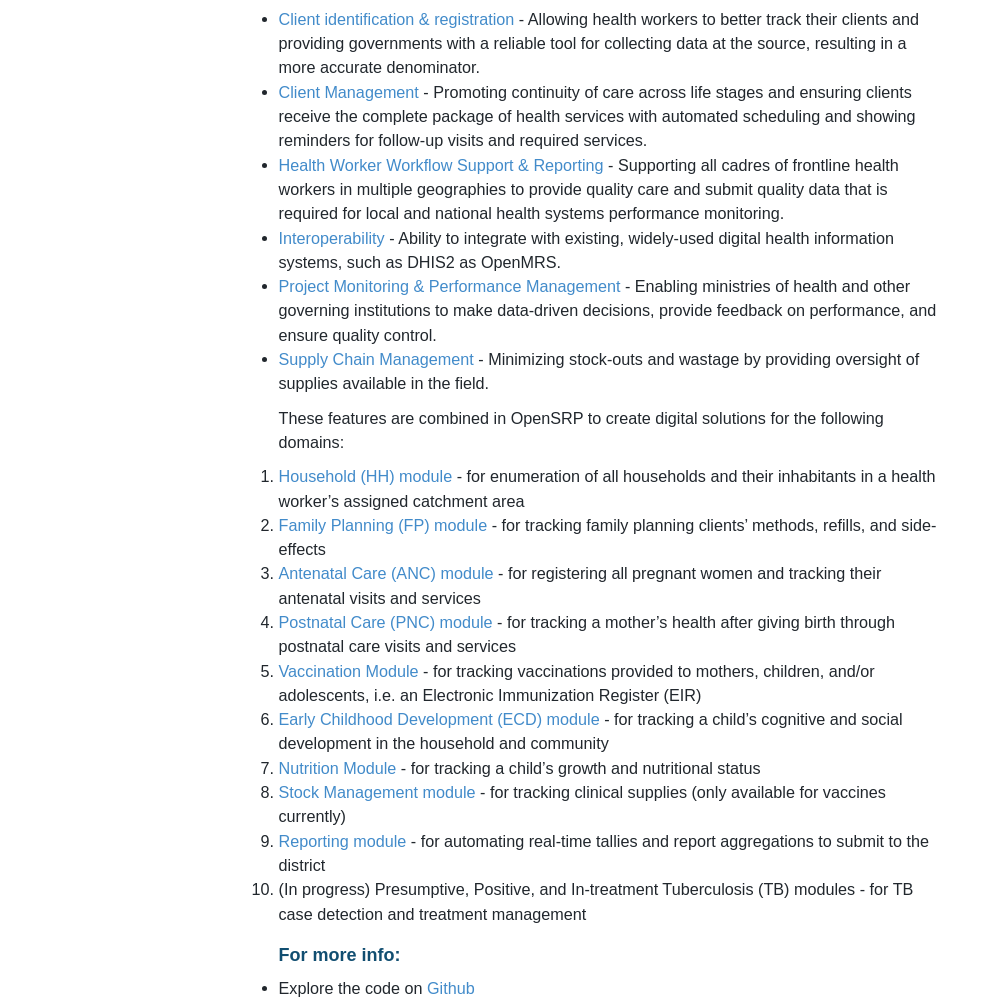
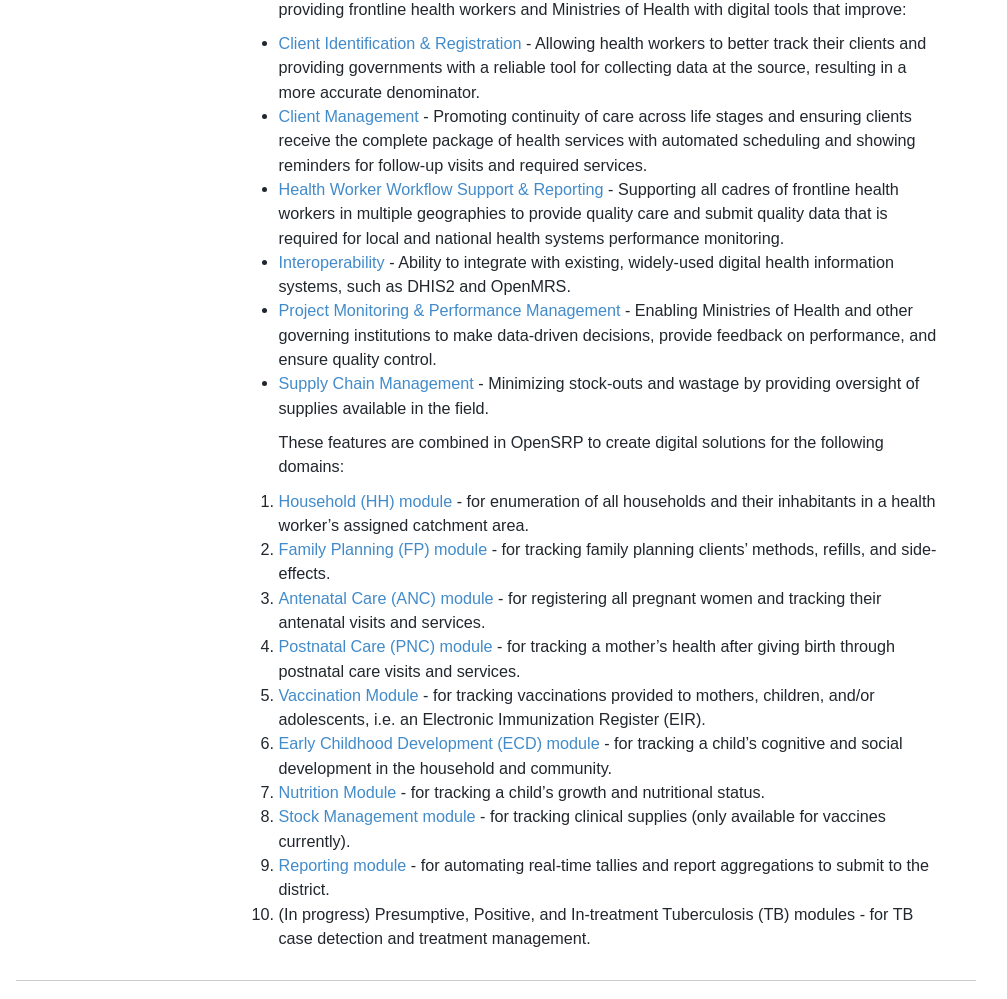
Before and after one commit to opensrp/opensrp.github.io, a plain HTML site: page features-what-is-opensrp.html in a window 1280 px wide. Shown: the part 612-1611 px from the top of the page, without its empty margins (144-1151 px from the left). Drawn offline with Linux system fonts and the light colour scheme.

Commit message:
CG: Clean-up on What is OpenSRP page

```diff
--- a/features-what-is-opensrp.html
+++ b/features-what-is-opensrp.html
@@ -61,19 +61,19 @@
 		<br>
 		<p>Frontline Health Workers (FHWs), often the first and only contact for health care services in low- and middle-income countries, are burdened by archaic paper systems. Time spent on paperwork undermines the quality and coverage of essential services, increasing FHW frustration with disconnected bureaucratic systems. Additionally, governments struggle to supervise this large workforce; ensure data quality and timeliness of reporting; and guarantee appropriate and equitable care under low resource conditions.</p>
 
-		<p>A combination of comprehensive client registration and robust data on reportable health and service events is critical for health systems to identify and address gaps in coverage, quality, and equity. Existing technology solutions are fragmented, unscalable, functionally limited, and are not interoperable with national-level information systems. Stand-alone technologies often do not adhere to global standards, integrate evidence-based guidelines or innovations in client and worker engagement. The Open Smart Register Platform aims to address each of these issues by creating a comprehensive digital register platform based on global standards of care and integrating with leading edge technologies.</p>
+		<p>A combination of comprehensive client registration and robust data on reportable health and service events is critical for health systems to identify and address gaps in coverage, quality, and equity. Existing technology solutions are fragmented, unscalable, functionally limited, and are not interoperable with national-level information systems. Stand-alone technologies often do not adhere to global standards nor integrate evidence-based guidelines or innovations in client and worker engagement. The Open Smart Register Platform aims to address each of these issues by creating a comprehensive digital register platform based on global standards of care and integrated into a country’s existing health information systems and architecture.</p>
 
 		<p>OpenSRP can reduce the paper register and reporting burdens in health systems by providing frontline health workers and Ministries of Health with digital tools that improve:</p>
 		<ul>
-			<li><a href="features-client-id-registration.html">Client identification &amp; registration</a> - Allowing health workers to better track their clients and providing governments with a reliable tool for collecting data at the source, resulting in a more accurate denominator.
+			<li><a href="features-client-id-registration.html">Client Identification &amp; Registration</a> - Allowing health workers to better track their clients and providing governments with a reliable tool for collecting data at the source, resulting in a more accurate denominator.
 			</li>
 			<li><a href="features-client-management.html">Client Management</a> - Promoting continuity of care across life stages and ensuring clients receive the complete package of health services with automated scheduling and showing reminders for follow-up visits and required services.
 			</li>
 			<li><a href="features-workflow-support.html">Health Worker Workflow Support &amp; Reporting</a> - Supporting all cadres of frontline health workers in multiple geographies to provide quality care and submit quality data that is required for local and national health systems performance monitoring.
 			</li>
-			<li><a href="features-interoperability.html">Interoperability</a> - Ability to integrate with existing, widely-used digital health information systems, such as DHIS2 as OpenMRS.
+			<li><a href="features-interoperability.html">Interoperability</a> - Ability to integrate with existing, widely-used digital health information systems, such as DHIS2 and OpenMRS.
 			</li>
-			<li><a href="features-project-monitoring.html">Project Monitoring &amp; Performance Management</a> - Enabling ministries of health and other governing institutions to make data-driven decisions, provide feedback on performance, and ensure quality control.
+			<li><a href="features-project-monitoring.html">Project Monitoring &amp; Performance Management</a> - Enabling Ministries of Health and other governing institutions to make data-driven decisions, provide feedback on performance, and ensure quality control.
 			</li>
 			<li><a href="features-supply-chain-management.html">Supply Chain Management</a> - Minimizing stock-outs and wastage by providing oversight of supplies available in the field.
 			</li>
@@ -82,24 +82,17 @@
 		<p>These features are combined in OpenSRP to create digital solutions for the following domains:</p>
 
 		<ol>
-			<li><a href="solutions-household.html">Household (HH) module</a> - for enumeration of all households and their inhabitants in a health worker’s assigned catchment area</li>
-			<li><a href="solutions-family-planning.html">Family Planning (FP) module</a> - for tracking family planning clients’ methods, refills, and side-effects</li>
-			<li><a href="solutions-antenatal-care.html">Antenatal Care (ANC) module</a> - for registering all pregnant women and tracking their antenatal visits and services</li>
-			<li><a href="solutions-postnatal-care.html">Postnatal Care (PNC) module</a> - for tracking a mother’s health after giving birth through postnatal care visits and services</li>
-			<li><a href="solutions-vaccination.html">Vaccination Module</a> - for tracking vaccinations provided to mothers, children, and/or adolescents, i.e. an Electronic Immunization Register (EIR)</li>
-			<li><a href="solutions-early-childhood-development.html">Early Childhood Development (ECD) module</a> - for tracking a child’s cognitive and social development in the household and community</li>
-			<li><a href="solutions-nutrition.html">Nutrition Module</a> - for tracking a child’s growth and nutritional status</li>
-			<li><a href="solutions-stock.html">Stock Management module</a> - for tracking clinical supplies (only available for vaccines currently)</li>
-			<li><a href="solutions-inapp-reporting.html">Reporting module</a> - for automating real-time tallies and report aggregations to submit to the district </li>
-			<li>(In progress) Presumptive, Positive, and In-treatment Tuberculosis (TB) modules - for TB case detection and treatment management</li>
+			<li><a href="solutions-household.html">Household (HH) module</a> - for enumeration of all households and their inhabitants in a health worker’s assigned catchment area.</li>
+			<li><a href="solutions-family-planning.html">Family Planning (FP) module</a> - for tracking family planning clients’ methods, refills, and side-effects.</li>
+			<li><a href="solutions-antenatal-care.html">Antenatal Care (ANC) module</a> - for registering all pregnant women and tracking their antenatal visits and services.</li>
+			<li><a href="solutions-postnatal-care.html">Postnatal Care (PNC) module</a> - for tracking a mother’s health after giving birth through postnatal care visits and services.</li>
+			<li><a href="solutions-vaccination.html">Vaccination Module</a> - for tracking vaccinations provided to mothers, children, and/or adolescents, i.e. an Electronic Immunization Register (EIR).</li>
+			<li><a href="solutions-early-childhood-development.html">Early Childhood Development (ECD) module</a> - for tracking a child’s cognitive and social development in the household and community.</li>
+			<li><a href="solutions-nutrition.html">Nutrition Module</a> - for tracking a child’s growth and nutritional status.</li>
+			<li><a href="solutions-stock.html">Stock Management module</a> - for tracking clinical supplies (only available for vaccines currently).</li>
+			<li><a href="solutions-inapp-reporting.html">Reporting module</a> - for automating real-time tallies and report aggregations to submit to the district.</li>
+			<li>(In progress) Presumptive, Positive, and In-treatment Tuberculosis (TB) modules - for TB case detection and treatment management.</li>
 		</ol>
-
-		<h4>For more info:</h4>
-		<ul>
-			<li>Explore the code on <a href="https://github.com/OpenSRP">Github</a></li>
-			<li>Follow <a href="https://twitter.com/opensrp">@OpenSRP</a></li>
-		</ul>
-
 	</div>
 </div>
 
```
